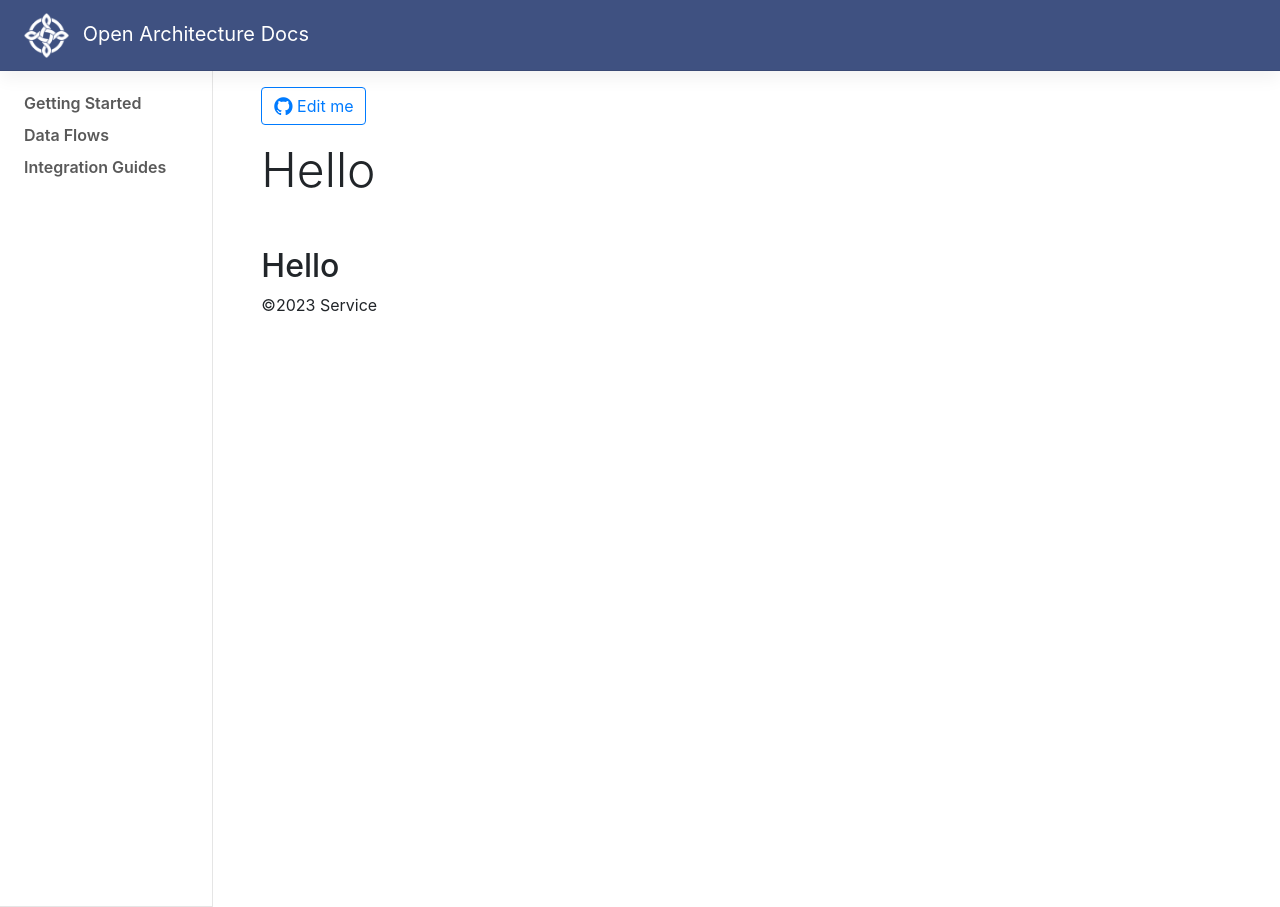
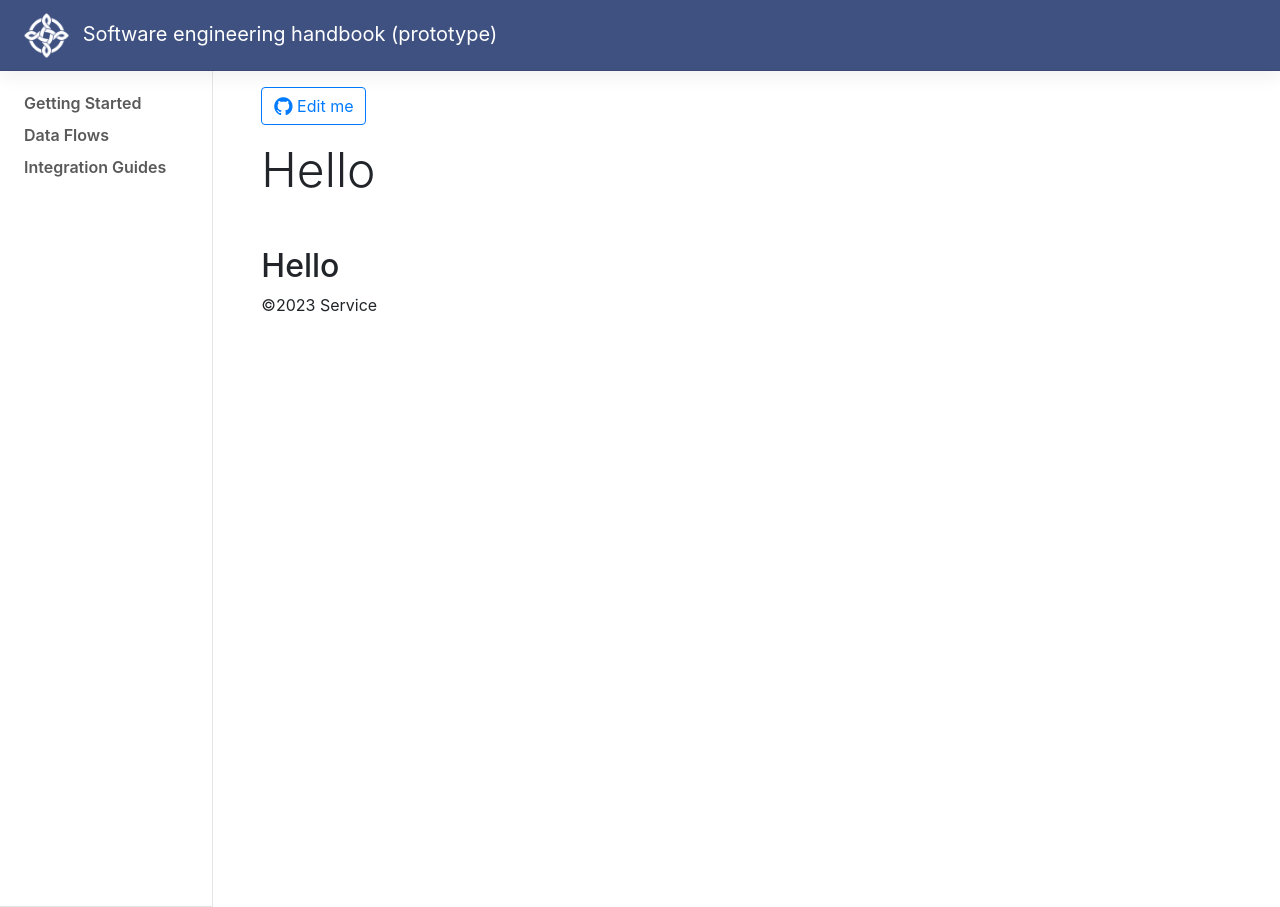
Before and after one commit to Geoff1900/Geoff1900.github.io-handbook, a Jekyll site: the page built from docs/index.md, in a window 1280 px wide. Built offline with Jekyll 4.4.1, drawn with Linux system fonts in a browser that asks for light colours; our own code applies the rules of GitHub Pages for plain Markdown files.

Commit message:
Update _config.yml

```diff
--- a/_config.yml
+++ b/_config.yml
@@ -1,4 +1,4 @@
-title: Open Architecture Docs
+title: Software engineering handbook (prototype)
 
 org_name: Service
 
```
